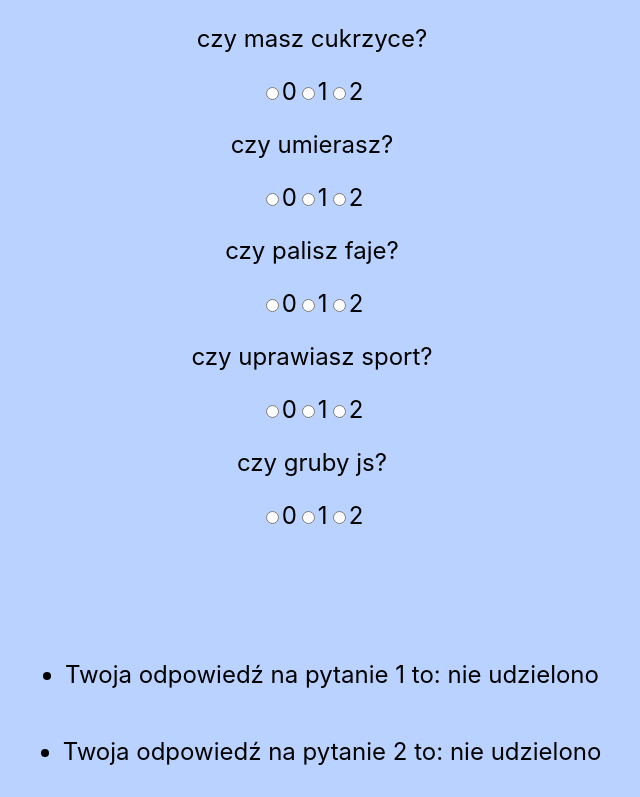
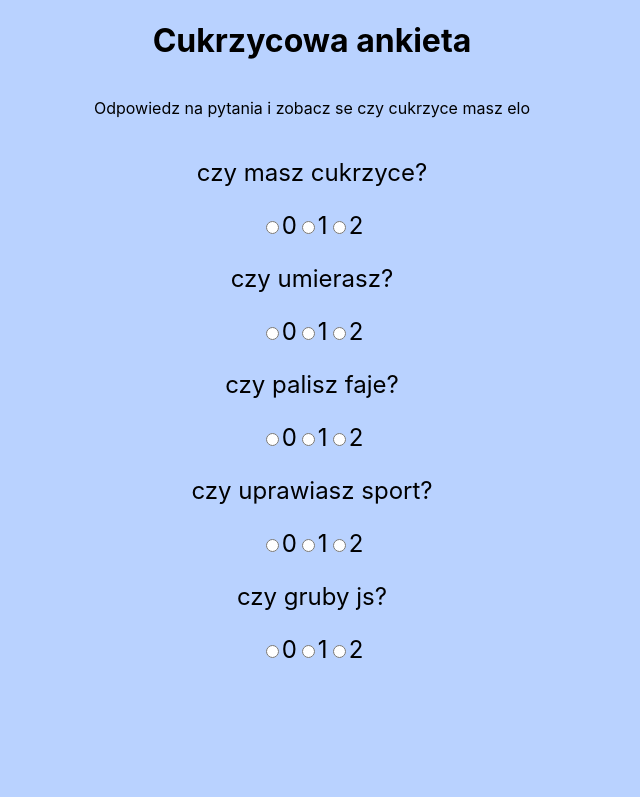
Before and after one commit to Guncake/diabet-app-agh, a React (Create React App) app: page / in a window 1280 px wide. Shown: the top 797 px of the page, without its empty margins (328-968 px from the left). Built offline with nearby package versions, Linux system fonts and the light colour scheme.

Commit message:
header addede

```diff
--- a/src/App.css
+++ b/src/App.css
@@ -24,6 +24,12 @@
   color: rgb(0, 0, 0);
 }
 
+.bkg {
+  background-color: #b9d2ff;
+  display: flex;
+  flex-direction: column;
+}
+
 .center{
   display: flex;
   justify-content: center;
--- a/src/App.js
+++ b/src/App.js
@@ -3,6 +3,16 @@ import React,{Component} from 'react';
 import  Form from './components/Form.js'
 
 function App(){
-  return <Form />
+  return (
+  <div className="bkg">
+    <h1 className = "center">Cukrzycowa ankieta</h1>
+    <p className = "center">
+      Odpowiedz na pytania i zobacz se czy cukrzyce masz elo
+      <br />
+    </p>
+    <Form />
+  </div>
+
+  )
 }
 export default App;
```
